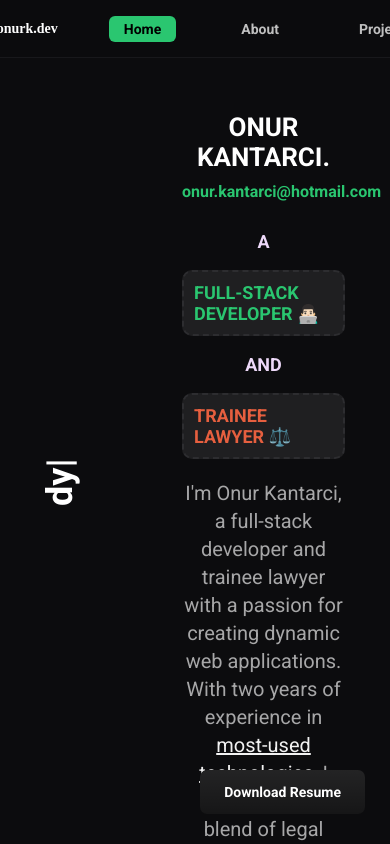
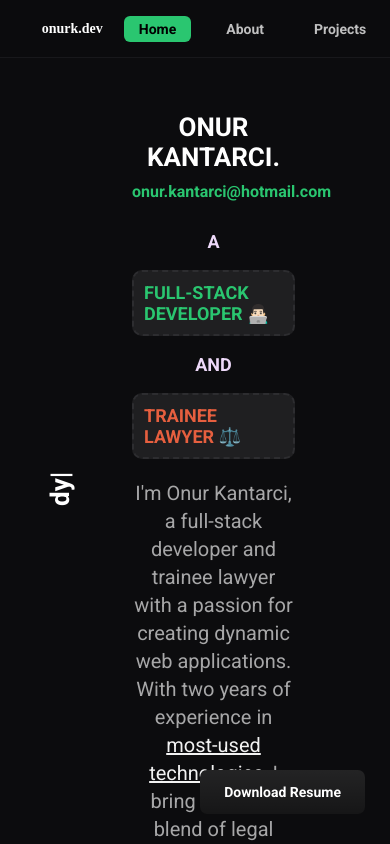
Before and after one commit to onurkantarci/onurkantarci.github.io, an Astro site: page / in a window 390 px wide. Built offline with nearby package versions, Linux system fonts and the light colour scheme; Astro itself is replaced by a stand-in of ours; a web font is replaced by a local one.

Commit message:
adjust responsiveness

```diff
--- a/src/layouts/Layout.astro
+++ b/src/layouts/Layout.astro
@@ -130,7 +130,7 @@ const currentPath = Astro.url.pathname;
 
   @media (max-width: 640px) {
     .page-container {
-      gap: 50px;
+      gap: 20px;
     }
   }
 </style>
--- a/src/pages/index.astro
+++ b/src/pages/index.astro
@@ -233,7 +233,7 @@ import Layout from "../layouts/Layout.astro";
     color: #2ac670;
   }
 
-  @media (max-width: 1228px) {
+  @media (max-width: 640px) {
     .onur-fullname {
       font-size: 26px;
       text-align: center;
@@ -271,7 +271,7 @@ import Layout from "../layouts/Layout.astro";
     }
 
     #typing {
-      font-size: 36px;
+      font-size: 26px;
       margin-left: 60px;
     }
 
@@ -287,7 +287,7 @@ import Layout from "../layouts/Layout.astro";
 
     .whole-container {
       margin-top: 0;
-      margin-left: 150px;
+      margin-left: 100px;
     }
   }
 </style>
```
